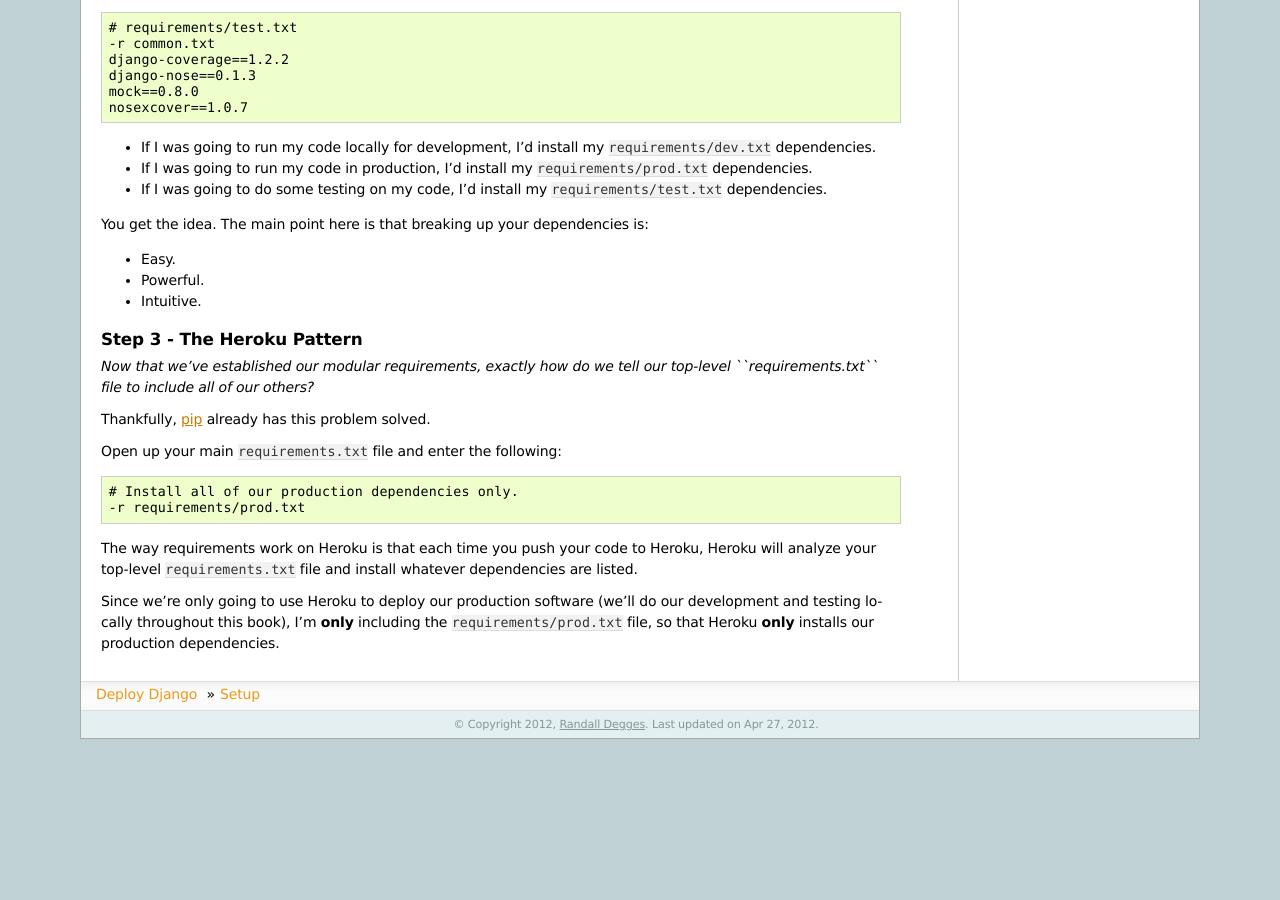
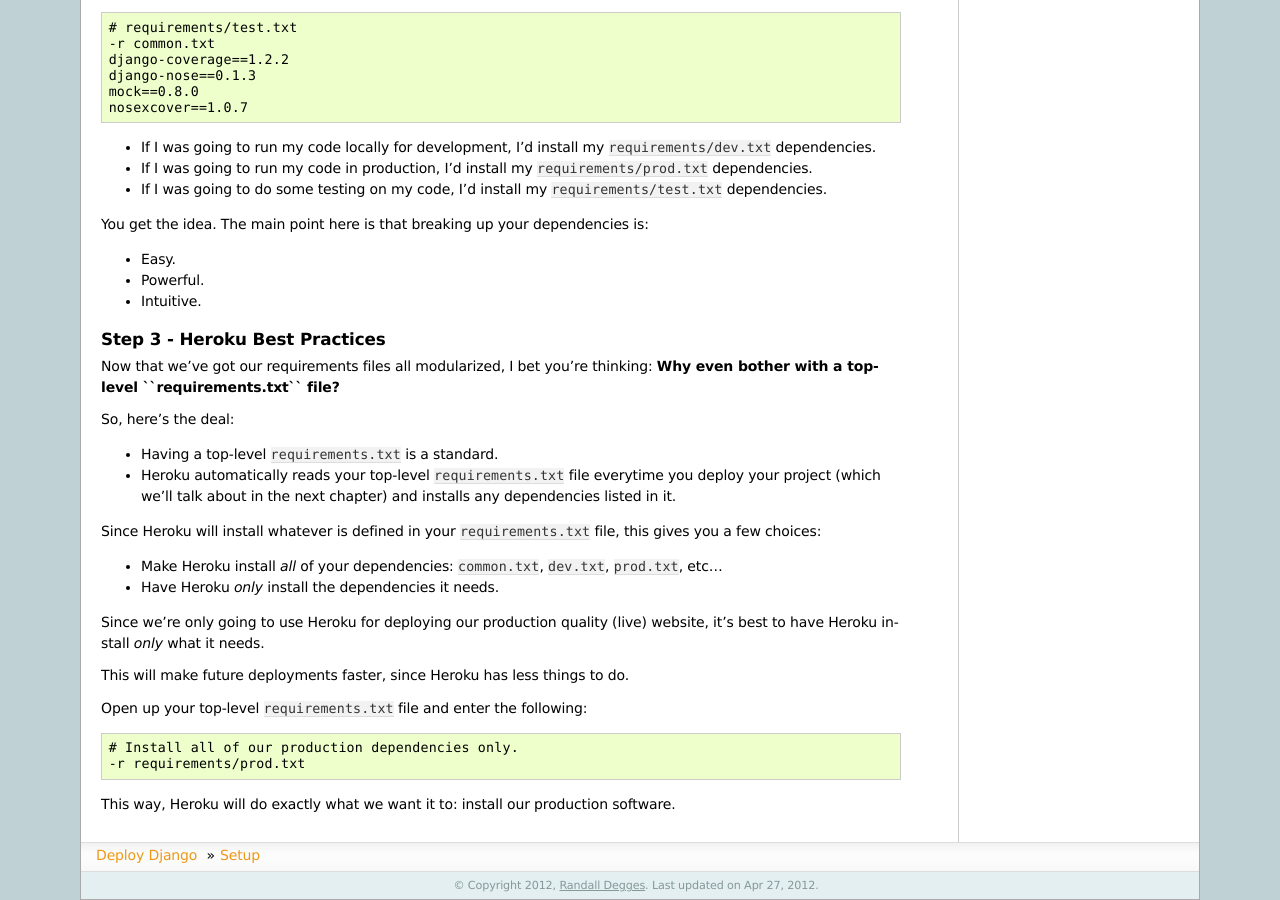
Before and after one commit to perryyo/deploydjango.com, a Sphinx documentation site: the page built from source/django_project_structure/setup.rst, in a window 1280 px wide and 900 px high, scrolled down 3734 px. Built offline with Sphinx 7.4.7, drawn with Linux system fonts in a browser that asks for light colours; before the commit the page ends 4473 px from its top, so only the background shows below that; some of the changed text lies outside the part shown.

Commit message:
Rewriting section 3 (heroku best practices).
It now makes more sense in the context of this chapter.

```diff
--- a/source/django_project_structure/setup.rst
+++ b/source/django_project_structure/setup.rst
@@ -280,27 +280,36 @@ You get the idea. The main point here is that breaking up your dependencies is:
 - Intuitive.
 
 
-Step 3 - The Heroku Pattern
-^^^^^^^^^^^^^^^^^^^^^^^^^^^
+Step 3 - Heroku Best Practices
+^^^^^^^^^^^^^^^^^^^^^^^^^^^^^^
 
-*Now that we've established our modular requirements, exactly how do we tell
-our top-level ``requirements.txt`` file to include all of our others?*
+Now that we've got our requirements files all modularized, I bet you're
+thinking: **Why even bother with a top-level ``requirements.txt`` file?**
 
-Thankfully, `pip <http://www.pip-installer.org/en/latest/>`_ already has this
-problem solved.
+So, here's the deal:
 
-Open up your main ``requirements.txt`` file and enter the following:
+- Having a top-level ``requirements.txt`` is a standard.
+- Heroku automatically reads your top-level ``requirements.txt`` file everytime
+  you deploy your project (which we'll talk about in the next
+  chapter) and installs any dependencies listed in it.
+
+Since Heroku will install whatever is defined in your ``requirements.txt``
+file, this gives you a few choices:
+
+- Make Heroku install *all* of your dependencies: ``common.txt``, ``dev.txt``,
+  ``prod.txt``, etc...
+- Have Heroku *only* install the dependencies it needs.
+
+Since we're only going to use Heroku for deploying our production quality
+(live) website, it's best to have Heroku install *only* what it needs.
+
+This will make future deployments faster, since Heroku has less things to do.
+
+Open up your top-level ``requirements.txt`` file and enter the following:
 
 .. code-block:: text
 
     # Install all of our production dependencies only.
     -r requirements/prod.txt
 
-The way requirements work on Heroku is that each time you push your code to
-Heroku, Heroku will analyze your top-level ``requirements.txt`` file and
-install whatever dependencies are listed.
-
-Since we're only going to use Heroku to deploy our production software (we'll
-do our development and testing locally throughout this book), I'm **only**
-including the ``requirements/prod.txt`` file, so that Heroku **only** installs
-our production dependencies.
+This way, Heroku will do exactly what we want it to: install our production software.
```
